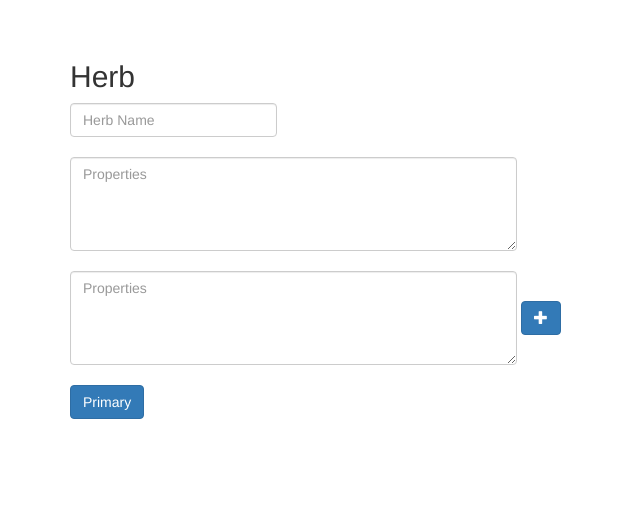
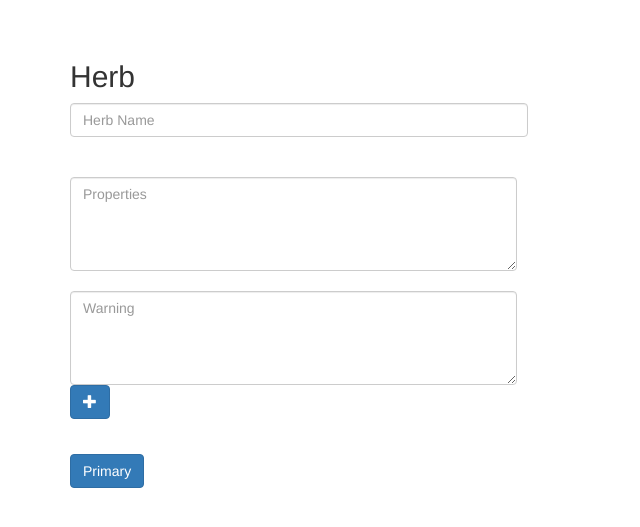
Before and after one commit to firsticz/HerbCI, a CodeIgniter app: page /Mhunpris/index.php/main/insertherb in a window 1280 px wide. Shown: the top 527 px of the page, without its empty margins (0-640 px from the left). Run offline with CodeIgniter, Linux system fonts and the light colour scheme; some libraries are stand-ins or nearby versions.

Commit message:
change insert Herb

```diff
--- a/application/views/header.php
+++ b/application/views/header.php
@@ -1,8 +1,7 @@
 <!DOCTYPE html>
 <html lang="en">
 <head>
-
-
+<title>Mhunprai</title>
   <meta charset="utf-8">
   <meta name="viewport" content="width=device-width, initial-scale=1">
   <link rel="stylesheet" href="https://use.fontawesome.com/releases/v5.3.1/css/all.css" integrity="sha384-mzrmE5qonljUremFsqc01SB46JvROS7bZs3IO2EmfFsd15uHvIt+Y8vEf7N7fWAU" crossorigin="anonymous">
--- a/application/views/header1.php
+++ b/application/views/header1.php
@@ -1,10 +1,11 @@
 <!DOCTYPE html>
 <html lang="en">
 <head>
+<title>Mhunprai</title>
     <meta charset="utf-8">
     <meta name="robots" content="noindex, nofollow">
 
-    <title>Dynamic Form Fields - Bootsnipp.com</title>
+    <title></title>
         <meta name="viewport" content="width=device-width, initial-scale=1">
     <link href="//netdna.bootstrapcdn.com/bootstrap/3.2.0/css/bootstrap.min.css" rel="stylesheet" id="bootstrap-css">
     <style type="text/css">
--- a/application/views/insertherb.php
+++ b/application/views/insertherb.php
@@ -1,15 +1,15 @@
 <body>
     <div class="container">
     <div class="row">
-        <div class="col-md-12">
+        <div class="col-md-5">
+        <div class="form-group">
+        <h2> Herb</h2>
+        <label class="sr-only"  for="field-name">Herbname</label>
+            <input type="text" class="form-control" id="field-name" placeholder="Herb Name"><br><br>
             <div data-role="dynamic-fields">
-                <div class="form-inline">
-                    <div class="form-group">
-                     <h2> Herb</h2>
-                        <label class="sr-only"  for="field-name">Herbname</label>
-                        <input type="text" class="form-control" id="field-name" placeholder="Herb Name"><br><br>
+            <div class="form-inline">
                         <textarea type="text" class="form-control" id="field-name" rows="4" cols="50"  placeholder="Properties"></textarea><br><br>
-                        <textarea type="text" class="form-control" id="field-name" rows="4" cols="50"  placeholder="Properties"></textarea>
+                        <textarea type="text" class="form-control" id="field-name" rows="4" cols="50"  placeholder="Warning "></textarea>
                     <button class="btn btn-danger" data-role="remove">
                         <span class="glyphicon glyphicon-remove"></span>
                     </button>
```
